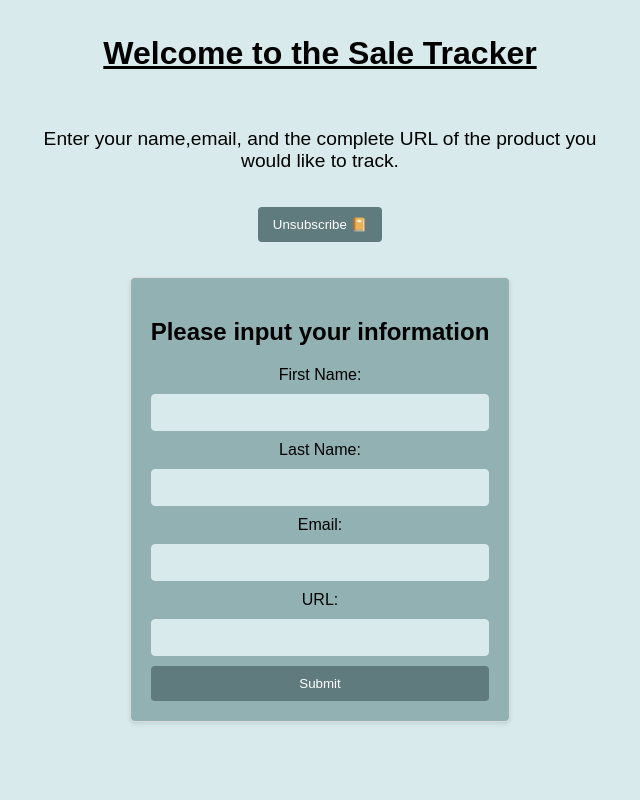
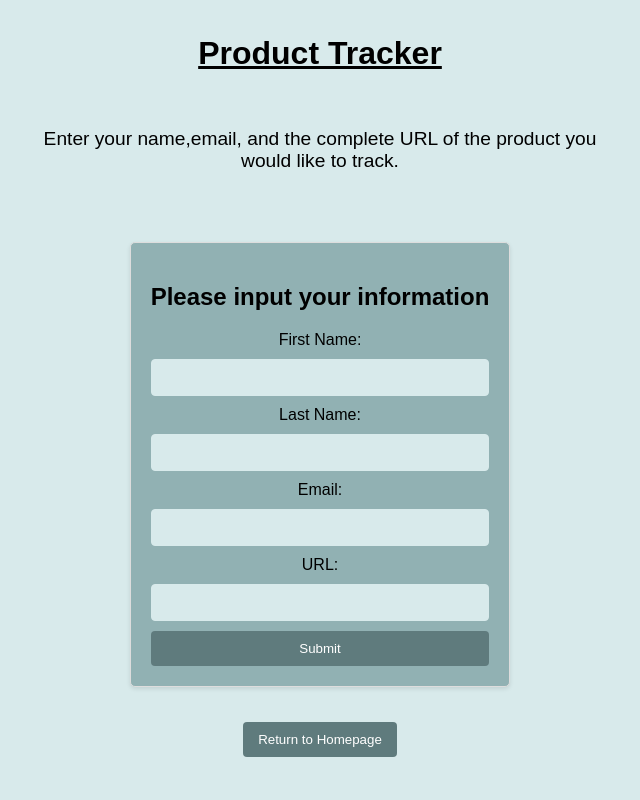
Before and after one commit to Zander-Snow-Sigma/personal_sale_tracker, a Flask app: page /submit in a window 1280 px wide. Shown: the whole page, without its empty margins (320-960 px from the left). Run offline with Flask 3, Linux system fonts and the light colour scheme; some libraries are stand-ins or nearby versions.

Commit message:
added button

```diff
--- a/templates/submission_form/input_website.html
+++ b/templates/submission_form/input_website.html
@@ -67,17 +67,8 @@
     </style>
 </head>
 <body>
-    <h1>Welcome to the Sale Tracker</h1>
+    <h1>Product Tracker</h1>
     <p>Enter your name,email, and the complete URL of the product you would like to track.</p>
-
-    <div class="button" id="unsubscribe_button">
-        <button
-        id="unsubscribe"
-        class="btn btn-warning"
-        onclick='window.location.href = "./unsubscribe"'
-      >
-        Unsubscribe 📔
-    </div>
 
     <div class="container" id="submit">
         <h2>Please input your information</h2>
@@ -94,8 +85,24 @@
             <label for="url">URL:</label>
             <input type="url" id="url" name="url" required>
 
-            <button type="submit">Submit</button>
+            <button
+            id="submit_product"
+            class="btn btn-warning"
+            onclick='window.location.href = "./submitted"'
+            >Submit
+        </button>
         </form>
     </div>
+
+    <div class="index_button" id="index_return">
+        <button
+        id="return_to_index_button"
+        class="btn btn-warning"
+        onclick='window.location.href = "./"'
+        >
+        Return to Homepage
+    </button>
+    </div>
+
 </body>
 </html>
```
